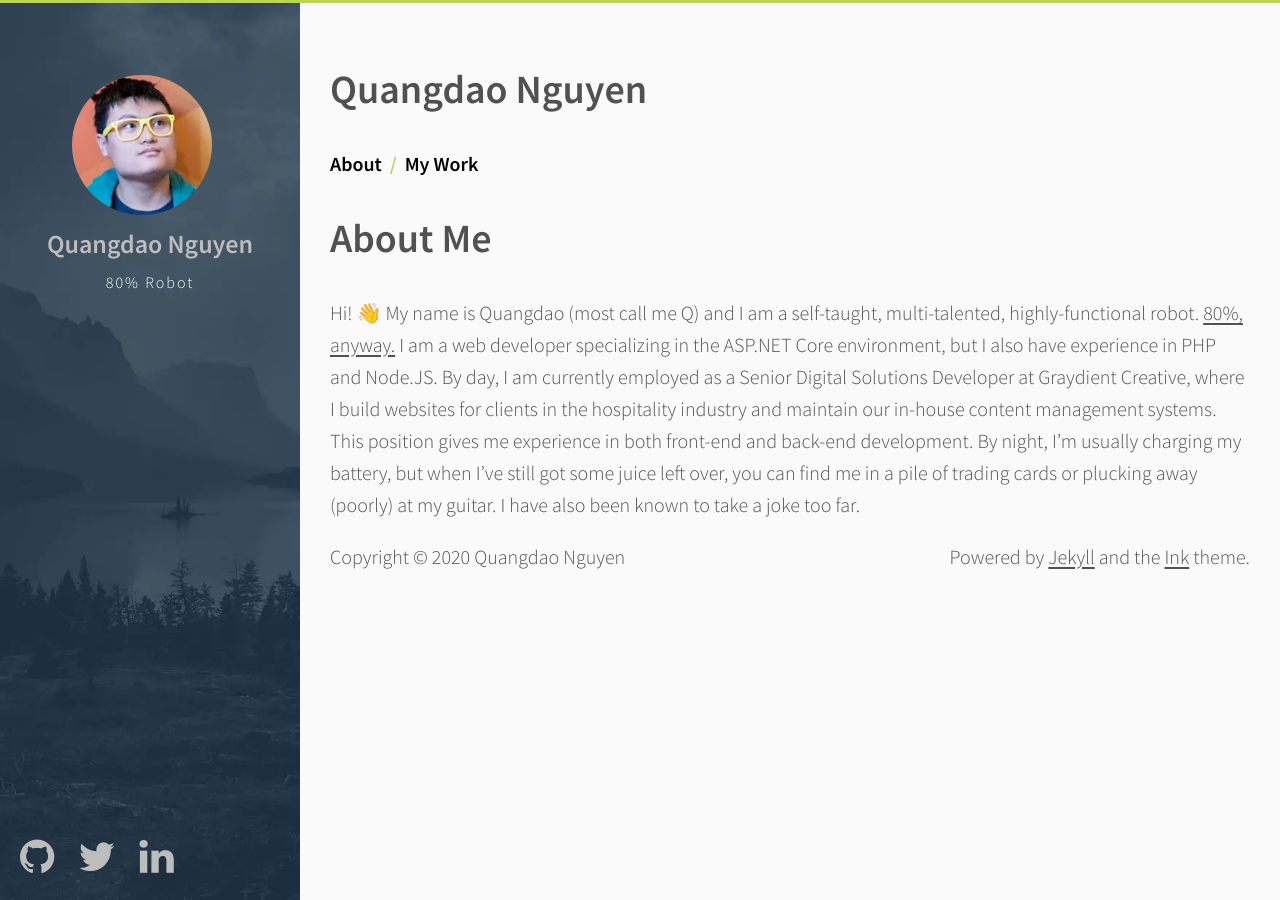
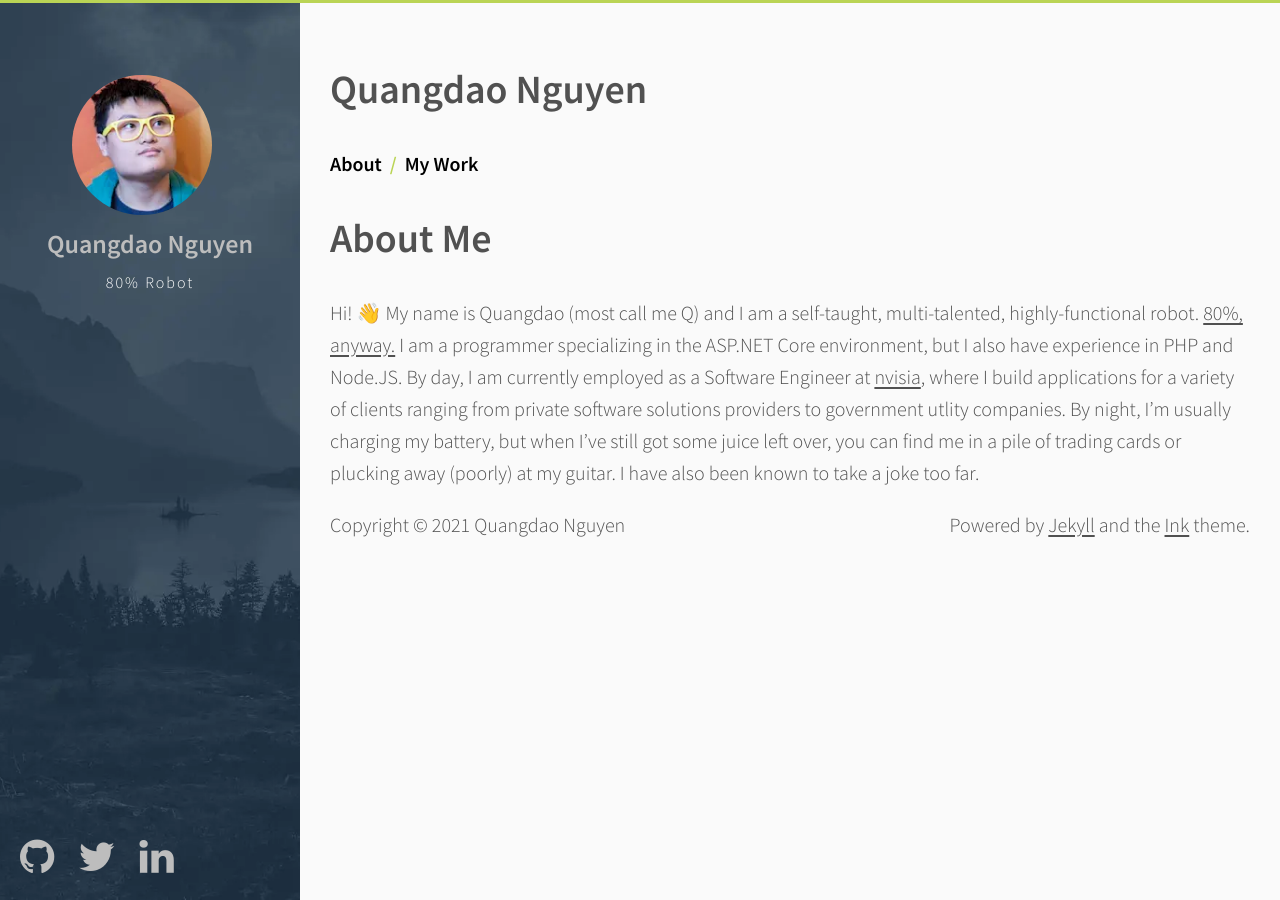
Before and after one commit to quangdaon/quangdao.com, a Jekyll site: the page built from pages/about.md, in a window 1280 px wide. Built offline with Jekyll 4.4.1, drawn with Linux system fonts in a browser that asks for light colours.

Commit message:
Update Bio

```diff
--- a/_config.yml
+++ b/_config.yml
@@ -6,7 +6,7 @@
 author:             "thinker3197"
 gravatar_hash:      ""
 twitter:            "quangdaon"
-email:              "quangdaon@gmail.com"
+email:              "me@quangdao.com"
 github:             "quangdaon"
 linkedin:           "quangdaonguyen"
 
--- a/_layouts/default.html
+++ b/_layouts/default.html
@@ -41,7 +41,7 @@
         {{ content }}
         <footer class="footer">
             <div class="footer-left">
-                Copyright &copy; 2020 Quangdao Nguyen
+                Copyright &copy; {{site.time | date: '%Y' }} Quangdao Nguyen
             </div>
             <div class="footer-right">
                 Powered by <a href="https://jekyllrb.com/" target="_blank" rel="noopener">Jekyll</a> and the <a href="http://jekyllthemes.org/themes/ink/" target="_blank" rel="noopener">Ink</a> theme.
--- a/pages/about.md
+++ b/pages/about.md
@@ -4,4 +4,4 @@
 description: Hi! 👋 My name is Quangdao (most call me Q) and I am a self-taught, multi-talented, highly-functional robot.
 ---
 
-Hi! 👋 My name is Quangdao (most call me Q) and I am a self-taught, multi-talented, highly-functional robot. [80%, anyway.](/q-robometer) I am a web developer specializing in the ASP.NET Core environment, but I also have experience in PHP and Node.JS. By day, I am currently employed as a Senior Digital Solutions Developer at Graydient Creative, where I build websites for clients in the hospitality industry and maintain our in-house content management systems. This position gives me experience in both front-end and back-end development. By night, I'm usually charging my battery, but when I've still got some juice left over, you can find me in a pile of trading cards or plucking away (poorly) at my guitar. I have also been known to take a joke too far.
+Hi! 👋 My name is Quangdao (most call me Q) and I am a self-taught, multi-talented, highly-functional robot. [80%, anyway.](/q-robometer) I am a programmer specializing in the ASP.NET Core environment, but I also have experience in PHP and Node.JS. By day, I am currently employed as a Software Engineer at [nvisia](https://www.nvisia.com/), where I build applications for a variety of clients ranging from private software solutions providers to government utlity companies. By night, I'm usually charging my battery, but when I've still got some juice left over, you can find me in a pile of trading cards or plucking away (poorly) at my guitar. I have also been known to take a joke too far.
```
